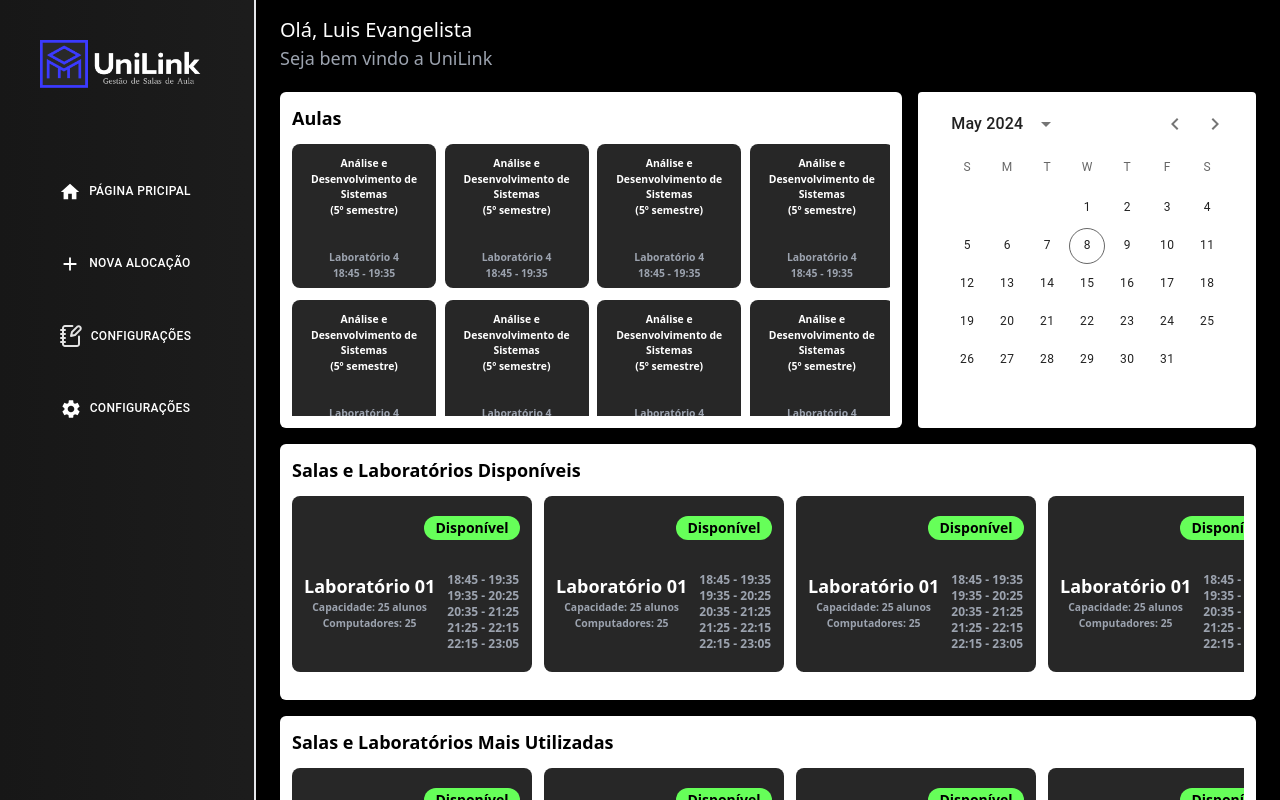
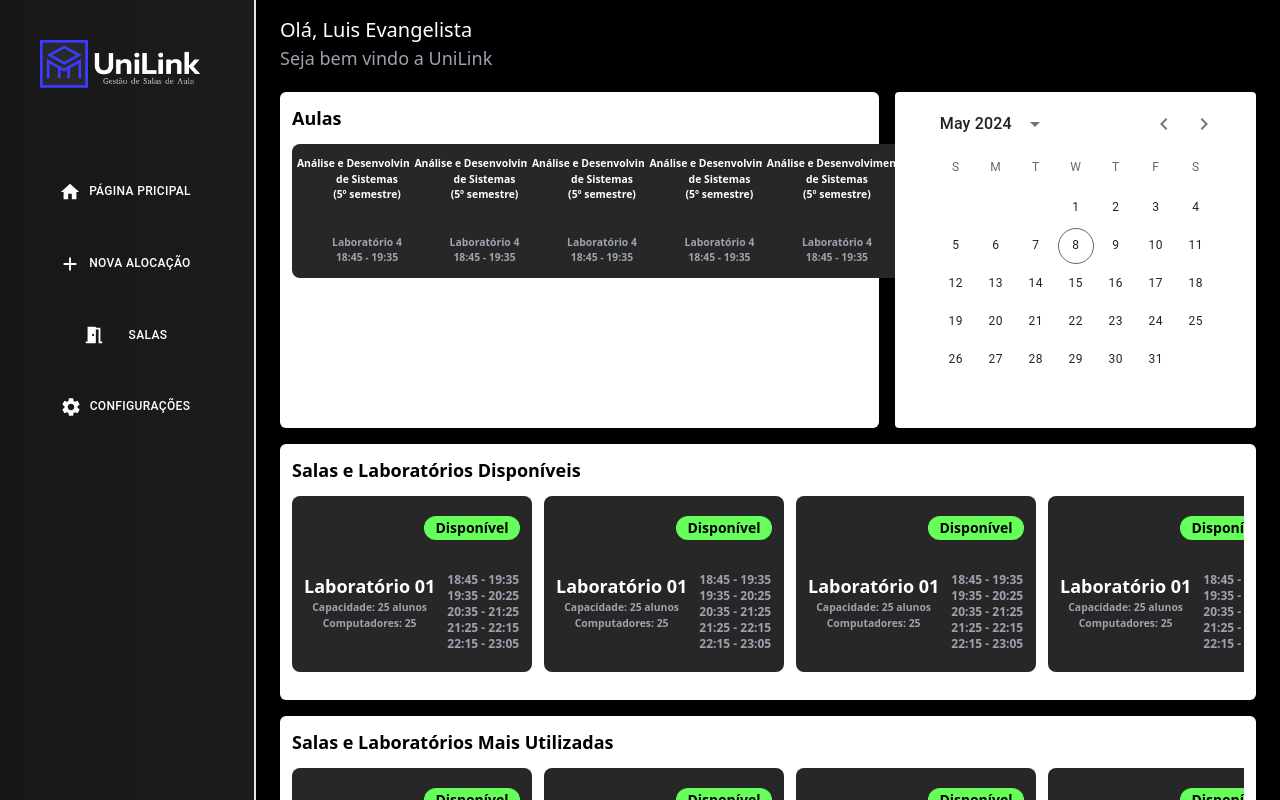
Before and after one commit to brunorg21/uni-link-web, a React (Vite) app: page /home in a window 1280 px wide. Built offline with nearby package versions, Linux system fonts and the light colour scheme.

Commit message:
feat: add new button nav

```diff
--- a/src/components/AppContainer.tsx
+++ b/src/components/AppContainer.tsx
@@ -8,6 +8,7 @@ import AddIcon from "@mui/icons-material/Add";
 import Home from "../pages/Home";
 import { Navigate, Outlet } from "react-router-dom";
 import { NewAlocation } from "./NewAlocation";
+import { MeetingRoom } from "@mui/icons-material";
 
 const Notebook: React.FC = () => {
   return (
@@ -120,13 +121,17 @@ const AppContainer: React.FC = () => {
               borderRadius: "10px",
               padding: "0.8rem",
               fontSize: "12px",
+              display: "flex",
+              justifyContent: "space-center",
+              alignItems: "center",
+              gap: "1rem"
             }}
             size="large"
             fullWidth
             variant="text"
-            startIcon={<Notebook />}
+            startIcon={<MeetingRoom />}
           >
-            Configurações
+            Salas
           </Button>
           <Button
             sx={{
--- a/src/components/ClassCard.tsx
+++ b/src/components/ClassCard.tsx
@@ -1,6 +1,6 @@
 export function ClassCard() {
     return (
-        <div className="h-full bg-[#272727] min-w-36 max-h-36 rounded-lg px-1 py-3 text-center">
+        <div className="h-full bg-[#272727] w-[150px] h-[200px] rounded-lg px-1 py-3 text-center">
             <p className="text-white text-[0.65rem]">
             Análise e Desenvolvimento de Sistemas
             </p>
--- a/src/components/ClassesCard.tsx
+++ b/src/components/ClassesCard.tsx
@@ -2,18 +2,9 @@ import { ClassCard } from "./ClassCard";
 
 const ClassesCard: React.FC = () => {
   return (
-    <div className="h-[21rem] max-w-2xl flex flex-col rounded-md bg-white p-3 font-bold">
+    <div className="h-[21rem] max-w-4xl flex flex-col rounded-md bg-white p-3 font-bold">
       <p className="text-lg pb-3">Aulas</p>
-      <div className="grid grid-cols-4 gap-3 overflow-y-auto">
-        <ClassCard/>
-        <ClassCard/>
-        <ClassCard/>
-        <ClassCard/>
-        <ClassCard/>
-        <ClassCard/>
-        <ClassCard/>
-        <ClassCard/>
-        <ClassCard/>
+      <div className="grid grid-cols-5 gap-3">
         <ClassCard/>
         <ClassCard/>
         <ClassCard/>
--- a/src/components/NewAlocation.tsx
+++ b/src/components/NewAlocation.tsx
@@ -57,8 +57,8 @@ export function NewAlocation({open, handleClose}: NewAlocationProps) {
 
             </DialogContent>
             <DialogActions>
-            <Button onClick={handleClose}>Cancelar</Button>
-            <Button type="submit">Alocar</Button>
+            <Button variant="outlined" onClick={handleClose}>Cancelar</Button>
+            <Button variant="outlined" type="submit">Alocar</Button>
             </DialogActions>
       </Dialog>
     )
```
